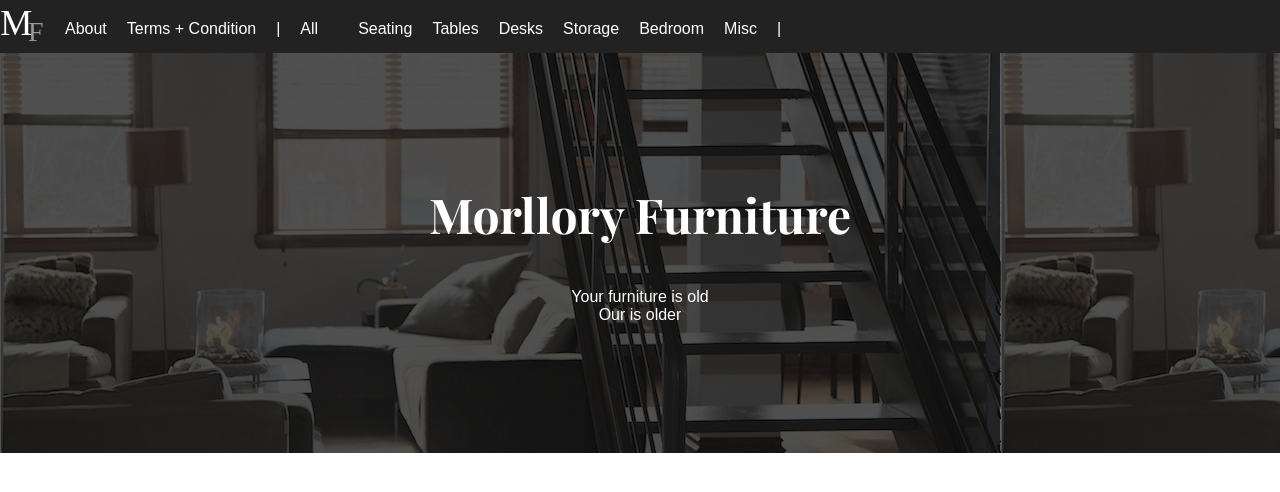
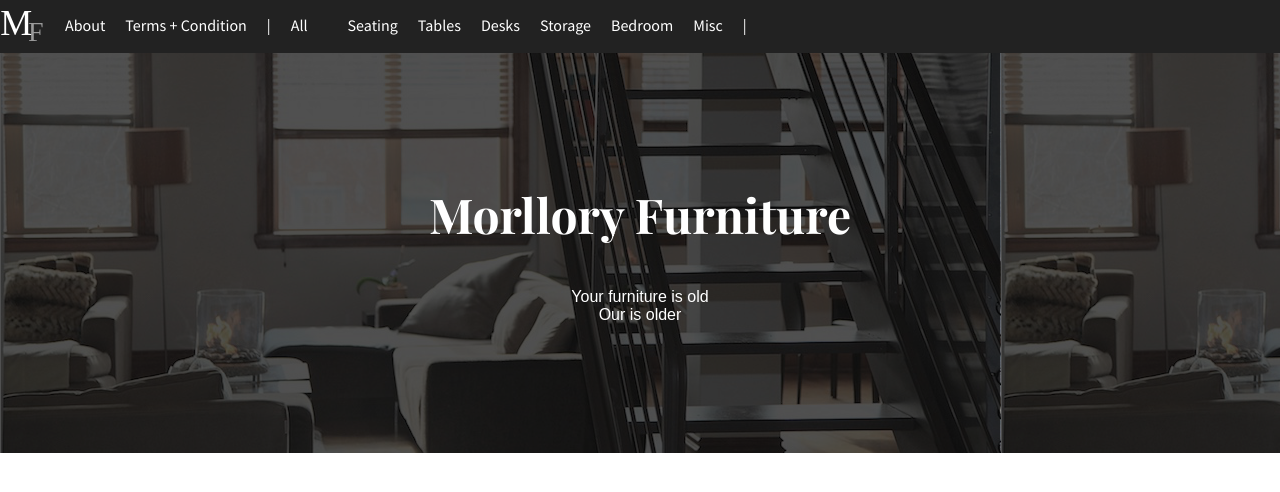
Before and after one commit to CesarHtea/project--mallory-furniture-2, a React (Create React App) app: page / in a window 1280 px wide. Shown: the top 492 px of the page. Built offline with nearby package versions, Linux system fonts and the light colour scheme; a web font is replaced by a local one.

Commit message:
add Styles font to listNav li

```diff
--- a/src/css/styles.css
+++ b/src/css/styles.css
@@ -31,8 +31,8 @@
 
 .listNav li{
 	margin-right: 20px;
-	margin-top: 10px;
-
+	margin-top: 5px;
+	font-family: 'Source Sans Pro', sans-serif;
 }
 
 
```
